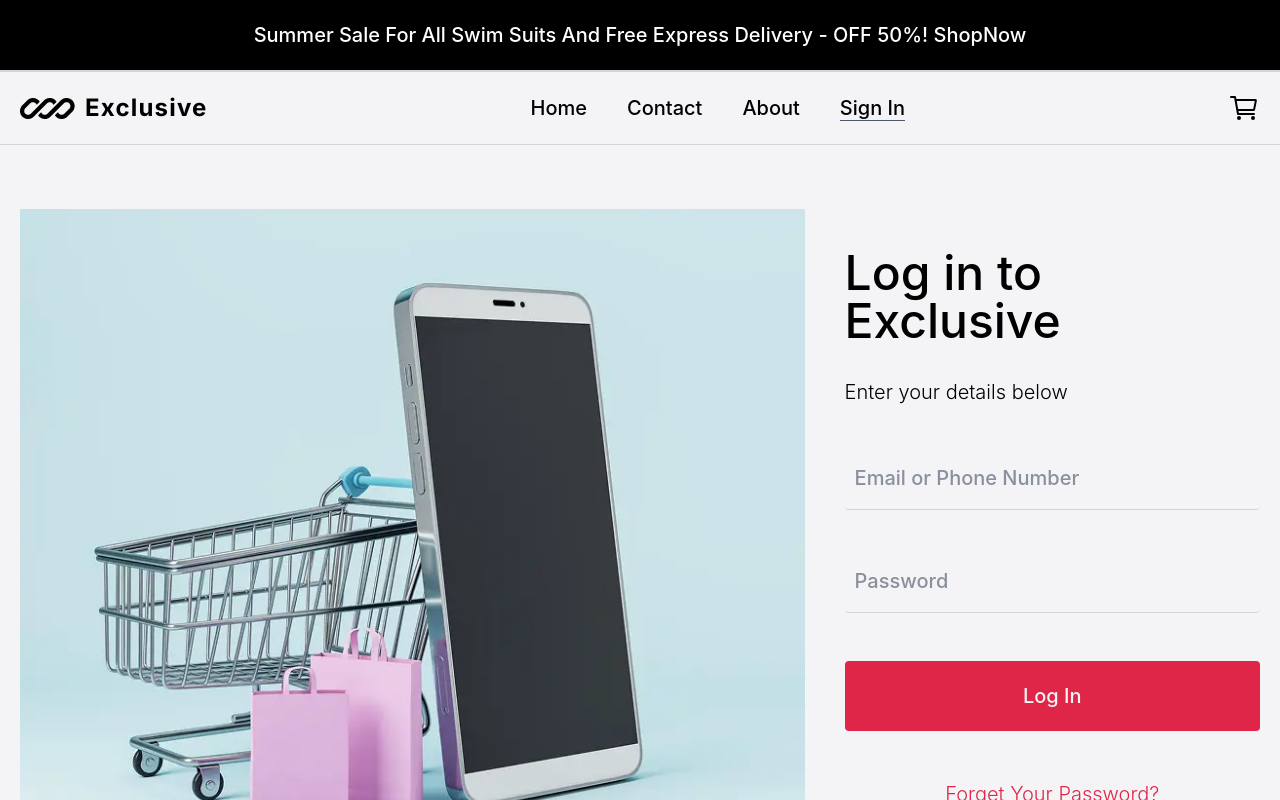
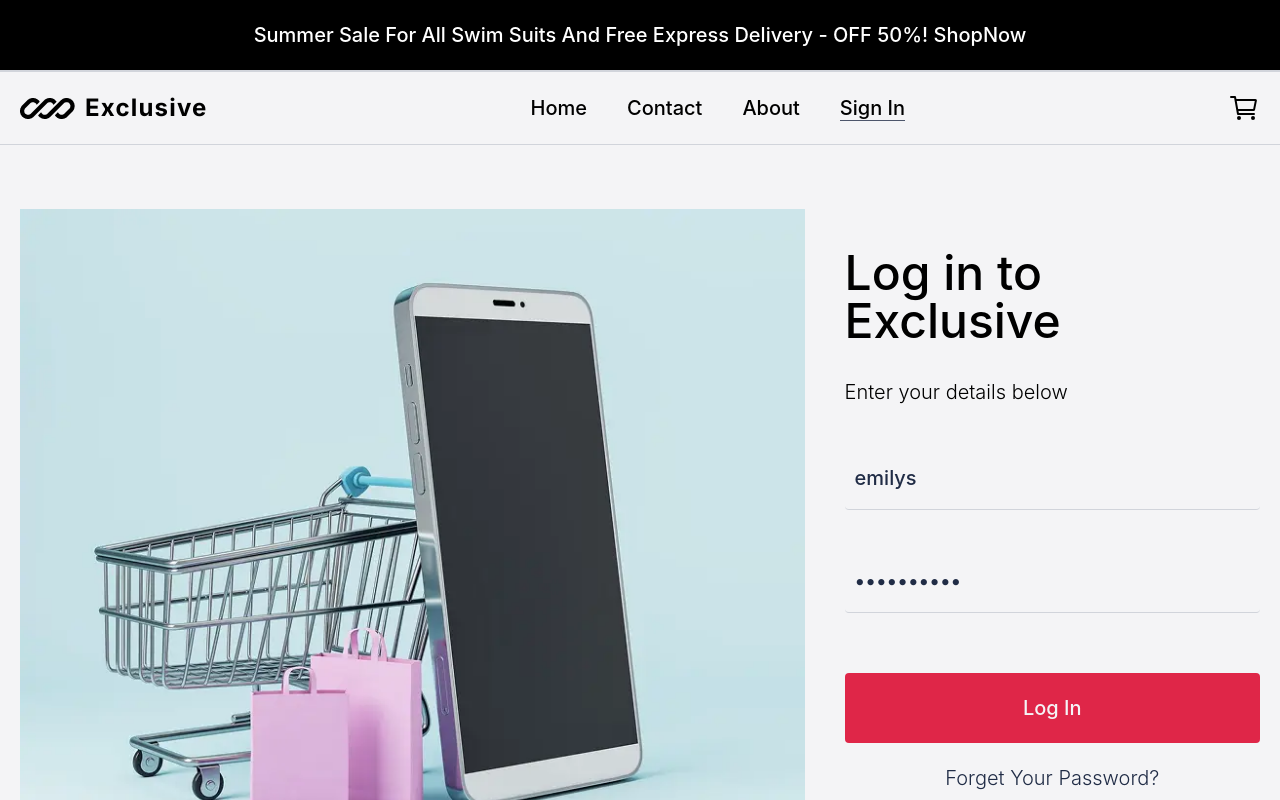
Before and after one commit to Mohamed-Y0/Exclusive, a React (Vite) app: page /sign-in in a window 1280 px wide. Shown: the top 800 px of the page. Built offline with nearby package versions, Linux system fonts and the light colour scheme; a web font is replaced by a local one.

Commit message:
finish auth part

```diff
--- a/src/components/signIn/SignIn.tsx
+++ b/src/components/signIn/SignIn.tsx
@@ -1,8 +1,21 @@
-import InputForm from "@/components/ui/InputForm";
 import SignPoaster from "@/components/ui/SignPoster";
+import { useLogin } from "@/hooks/useLogin";
+// import { login } from "@/services/authApi";
+import { useState } from "react";
 import { NavLink } from "react-router-dom";
 
 function SignIn() {
+  const [username, setUsername] = useState("emilys");
+  const [password, setPassword] = useState("emilyspass");
+
+  const { mutate: login, isPending, error } = useLogin();
+
+  function handleSubmit(e: React.FormEvent<HTMLFormElement>) {
+    e.preventDefault();
+    login({ username, password });
+    console.log(username, password);
+  }
+
   return (
     <section className="py-16">
       <div className="flex flex-col justify-between gap-10 lg:flex-row">
@@ -12,30 +25,47 @@ function SignIn() {
             <h1 className="text-3xl md:text-5xl">Log in to Exclusive</h1>
             <p className="font-light">Enter your details below</p>
           </div>
-          <form action="">
+          <form onSubmit={(e) => handleSubmit(e)}>
             <div className="flex flex-col gap-10 text-neutral-500">
-              <InputForm
+              <input
                 type="text"
-                id="signup-email"
-                placeholder="Email or Phone Number"
+                id="signin-email"
+                autoComplete="username"
+                placeholder="Username"
+                className="rounded-sm border-b border-neutral-200 bg-none px-2.5 py-4 focus:outline-neutral-200"
+                value={username}
+                onChange={(e) => setUsername(e.target.value)}
+                disabled={isPending}
               />
-              <InputForm
+              <input
                 type="password"
-                id="signup-password"
+                id="signin-password"
+                autoComplete="current-password"
                 placeholder="Password"
+                className="rounded-sm border-b border-neutral-200 bg-none px-2.5 py-4 focus:outline-neutral-200"
+                value={password}
+                onChange={(e) => setPassword(e.target.value)}
+                disabled={isPending}
               />
             </div>
-            <div className="w-full py-12 text-center text-neutral-50">
+            <div className="py-5">
+              {error && (
+                <p className="text-red-500">{(error as Error).message}</p>
+              )}
+            </div>
+
+            <div className="w-full py-5 text-center text-neutral-50">
               <button
-                className="w-full cursor-pointer rounded-sm bg-red-500 py-5"
+                className={`${isPending ? "bg-red-300" : "bg-red-500"} w-full cursor-pointer rounded-sm py-5`}
                 type="submit"
+                disabled={isPending}
               >
                 Log In
               </button>
             </div>
           </form>
           <div className="text-center font-light">
-            <NavLink to="" className="text-red-500">
+            <NavLink to="" className="text-neutral-500">
               Forget Your Password?
             </NavLink>
           </div>
--- /dev/null
+++ b/src/hooks/useLogin.ts
@@ -0,0 +1,22 @@
+import { useMutation } from "@tanstack/react-query";
+import * as authApi from "@/services/authApi";
+
+export function useLogin() {
+  return useMutation({
+    mutationKey: ["login"],
+    mutationFn: ({
+      username,
+      password,
+    }: {
+      username: string;
+      password: string;
+    }) => authApi.login(username, password),
+    onError: (error) => {
+      console.error("Login failed:", error.message);
+    },
+    onSuccess: (data) => {
+      console.log("Login success", data);
+    },
+    retry: false,
+  });
+}
--- /dev/null
+++ b/src/services/authApi.ts
@@ -0,0 +1,74 @@
+import axios from "axios";
+
+const authClient = axios.create({
+  baseURL: "https://dummyjson.com/auth",
+});
+
+const userClient = axios.create({
+  baseURL: "https://dummyjson.com/auth/me",
+});
+
+export type LoginCredentials = {
+  username: string;
+  password: string;
+};
+
+export interface LoginResponse {
+  accessToken: string;
+  refreshToken: string;
+  id: number;
+  username: string;
+  email: string;
+  firstName: string;
+  lastName: string;
+  gender: string;
+  image: string;
+}
+
+export async function login(
+  username: string,
+  password: string,
+): Promise<LoginResponse> {
+  try {
+    const res = await authClient.post(
+      "/login",
+      { username, password },
+      {
+        headers: { "Content-Type": "application/json" },
+      },
+    );
+
+    return auth((res.data as LoginResponse).accessToken);
+  } catch (error) {
+    if (axios.isAxiosError(error)) {
+      if (error.response) {
+        const status = error.response.status;
+        const msg = error.response.data?.message;
+
+        if (status === 400 && msg === "Invalid credentials") {
+          throw new Error("Incorrect username or password");
+        }
+
+        throw new Error(msg || "Unexpected error");
+      } else if (error.request) {
+        throw new Error("Failed to connect to server");
+      } else {
+        throw new Error("Unexpected error");
+      }
+    }
+
+    throw error;
+  }
+}
+
+async function auth(token: string) {
+  try {
+    const user = await userClient.get("", {
+      headers: { Authorization: `Bearer ${token}` },
+    });
+
+    return user.data;
+  } catch (error) {
+    if (axios.isAxiosError(error)) throw new Error(error.message);
+  }
+}
--- a/src/services/productsApi.ts
+++ b/src/services/productsApi.ts
@@ -9,6 +9,7 @@ export const getProducts = async function (
   limit?: number,
   skip?: number,
 ): Promise<ProductApiResponse> {
+  try {
     const params: Record<string, number> = {};
 
     if (limit !== undefined) params.limit = limit;
@@ -17,20 +18,29 @@ export const getProducts = async function (
     const res = await axiosClient.get("/", { params });
 
     return res.data;
+  } catch (error) {
+    console.error("Error fetching products:", error);
+    throw error;
+  }
 };
 
 export const getProductById = async function (
   id: number,
 ): Promise<ProductTypes> {
+  try {
     const res = await axiosClient.get(`/${id}`);
-
     return res.data;
+  } catch (error) {
+    console.error(`Error fetching product with id ${id}:`, error);
+    throw error;
+  }
 };
 
 export const getCategoryProducts = async function (
   urls: string[],
   opts?: { sortBy?: string | null; order?: string | null },
 ) {
+  try {
     const { sortBy, order } = opts || {};
 
     const responses = await Promise.all(
@@ -45,4 +55,8 @@ export const getCategoryProducts = async function (
     );
 
     return responses.flatMap((r) => r.data.products);
+  } catch (error) {
+    console.error("Error fetching category products:", error);
+    throw error;
+  }
 };
```
Also changed, not shown: src/services/localStoreage.ts (added). Lines whose indentation alone changed are shown as unchanged.
